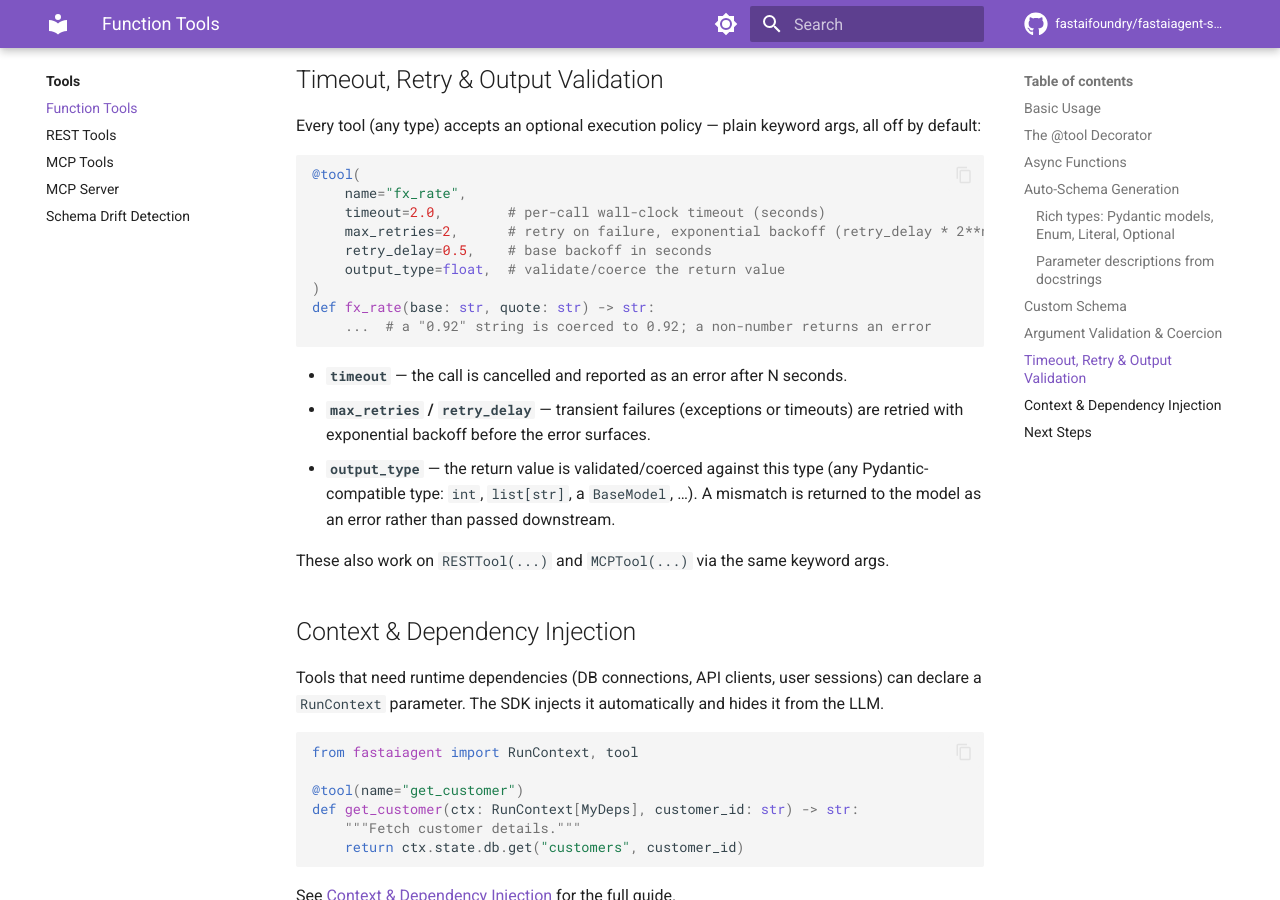
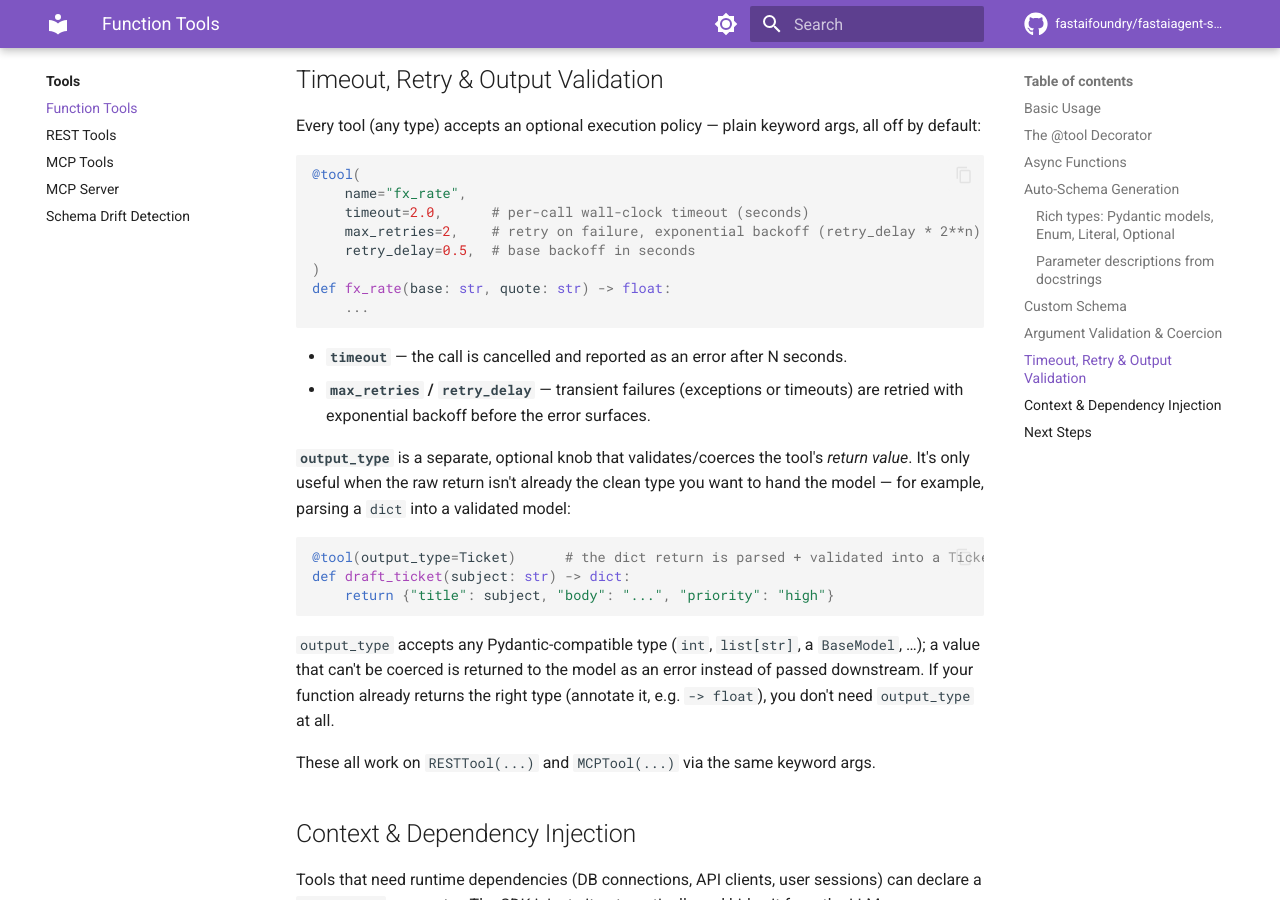
Before and after one commit to fastaifoundry/fastaiagent-sdk, an MkDocs documentation site: the page built from docs/tools/function-tools.md, in a window 1280 px wide and 900 px high, scrolled down 5083 px. Built offline with MkDocs 1.6.1 and Material for MkDocs 9.7.7, drawn with Linux system fonts in a browser that asks for light colours; comment, search, counter and statistics services are not loaded.

Commit message:
docs(tools): clearer output_type vs return-type in examples
The example showed `@tool(output_type=float)` on a `-> str` function, which
read as a contradiction. Simplify: the timeout/retry demo now returns a
real float (no output_type needed), and output_type is documented on the
case where it earns its keep — parsing a dict return into a BaseModel.

Co-Authored-By: Claude Opus 4.8 (1M context) <noreply@anthropic.com>

````diff
--- a/docs/tools/function-tools.md
+++ b/docs/tools/function-tools.md
@@ -239,23 +239,34 @@ all off by default:
 ```python
 @tool(
     name="fx_rate",
-    timeout=2.0,        # per-call wall-clock timeout (seconds)
-    max_retries=2,      # retry on failure, exponential backoff (retry_delay * 2**n)
-    retry_delay=0.5,    # base backoff in seconds
-    output_type=float,  # validate/coerce the return value
+    timeout=2.0,      # per-call wall-clock timeout (seconds)
+    max_retries=2,    # retry on failure, exponential backoff (retry_delay * 2**n)
+    retry_delay=0.5,  # base backoff in seconds
 )
-def fx_rate(base: str, quote: str) -> str:
-    ...  # a "0.92" string is coerced to 0.92; a non-number returns an error
+def fx_rate(base: str, quote: str) -> float:
+    ...
 ```
 
 - **`timeout`** — the call is cancelled and reported as an error after N seconds.
 - **`max_retries` / `retry_delay`** — transient failures (exceptions or timeouts)
   are retried with exponential backoff before the error surfaces.
-- **`output_type`** — the return value is validated/coerced against this type
-  (any Pydantic-compatible type: `int`, `list[str]`, a `BaseModel`, …). A
-  mismatch is returned to the model as an error rather than passed downstream.
 
-These also work on `RESTTool(...)` and `MCPTool(...)` via the same keyword args.
+**`output_type`** is a separate, optional knob that validates/coerces the tool's
+*return value*. It's only useful when the raw return isn't already the clean type
+you want to hand the model — for example, parsing a `dict` into a validated model:
+
+```python
+@tool(output_type=Ticket)      # the dict return is parsed + validated into a Ticket
+def draft_ticket(subject: str) -> dict:
+    return {"title": subject, "body": "...", "priority": "high"}
+```
+
+`output_type` accepts any Pydantic-compatible type (`int`, `list[str]`, a
+`BaseModel`, …); a value that can't be coerced is returned to the model as an
+error instead of passed downstream. If your function already returns the right
+type (annotate it, e.g. `-> float`), you don't need `output_type` at all.
+
+These all work on `RESTTool(...)` and `MCPTool(...)` via the same keyword args.
 
 ## Context & Dependency Injection
 
````
Also changed, not shown: docs/tools/index.md (+3 -3 lines), 1 other file.
